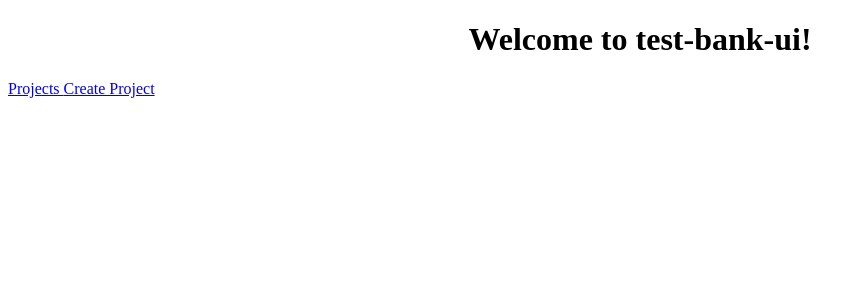
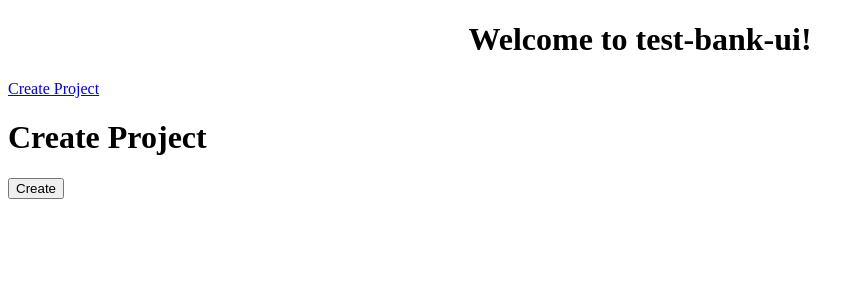
Before and after one commit to valburyakov/test-bank-ui, an Angular app: page /create-project in a window 1280 px wide. Before the commit this address led to /. Shown: the top 300 px of the page, without its empty margins (0-864 px from the left). Built offline with nearby package versions, Linux system fonts and the light colour scheme.

Commit message:
add proj added

```diff
--- a/src/app/api.service.ts
+++ b/src/app/api.service.ts
@@ -12,5 +12,9 @@ export class ApiService {
 
   getProjects(){
     return  this.httpClient.get(`${this.API_URL}/projects`);
+  }
+
+  createProject(project){
+    return  this.httpClient.post(`${this.API_URL}/projects`,project);
+  }
 }
-}
--- a/src/app/app-routing.module.ts
+++ b/src/app/app-routing.module.ts
@@ -1,6 +1,7 @@
 import { NgModule } from '@angular/core';
 import { Routes, RouterModule } from '@angular/router';
 import { ProjectsListComponent } from './projects-list/projects-list.component';
+import { ProjectCreateComponent } from './project-create/project-create.component';
 
 const routes: Routes = [
   { path:  '', redirectTo:  'projects', pathMatch:  'full' },
@@ -8,6 +9,10 @@ const routes: Routes = [
     path:  'projects',
     component:  ProjectsListComponent
   },
+  {
+    path: 'create-project',
+    component: ProjectCreateComponent
+  }
 ];
 
 @NgModule({
--- a/src/app/app.component.html
+++ b/src/app/app.component.html
@@ -6,7 +6,6 @@
 </div>
 <div>
 
-  <a [routerLink]="'/accounts'"> Projects </a>
   <a [routerLink]="'/create-project'"> Create Project </a>
 
   <router-outlet></router-outlet>
--- a/src/app/project-create/project-create.component.html
+++ b/src/app/project-create/project-create.component.html
@@ -1,3 +1,6 @@
-<p>
-  project-create works!
-</p>
+<h1>
+    Create Project
+    </h1>
+    <button (click)="createContact()">
+        Create
+    </button>
--- a/src/app/project-create/project-create.component.ts
+++ b/src/app/project-create/project-create.component.ts
@@ -1,4 +1,5 @@
 import { Component, OnInit } from '@angular/core';
+import { ApiService } from  '../api.service';
 
 @Component({
   selector: 'app-project-create',
@@ -7,9 +8,18 @@ import { Component, OnInit } from '@angular/core';
 })
 export class ProjectCreateComponent implements OnInit {
 
-  constructor() { }
+  constructor(private  apiService:  ApiService) { }
 
   ngOnInit() {
   }
 
+  createContact(){
+
+    var  project  = {
+        name: "This is from front"
+    };
+    this.apiService.createProject(project).subscribe((response) => {
+        console.log(response);
+    });
+    };
 }
```
